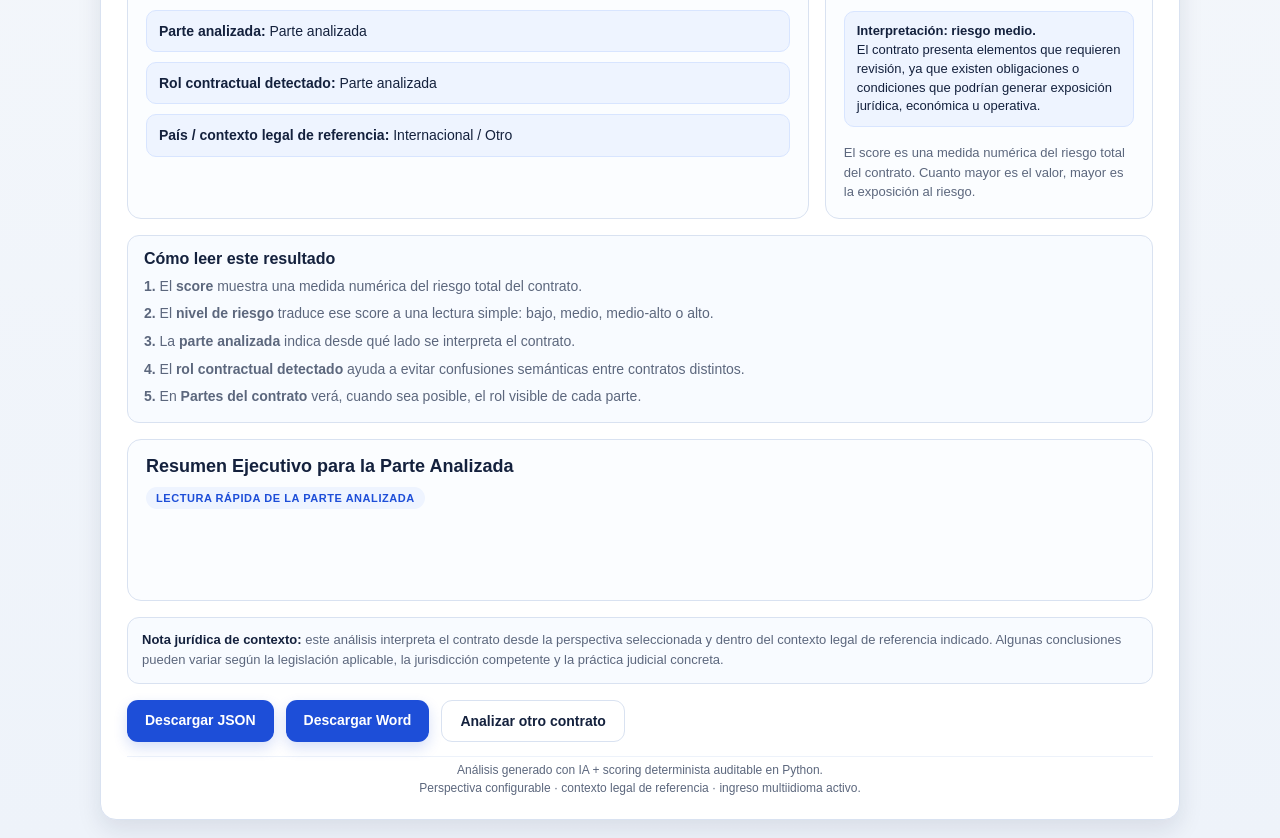
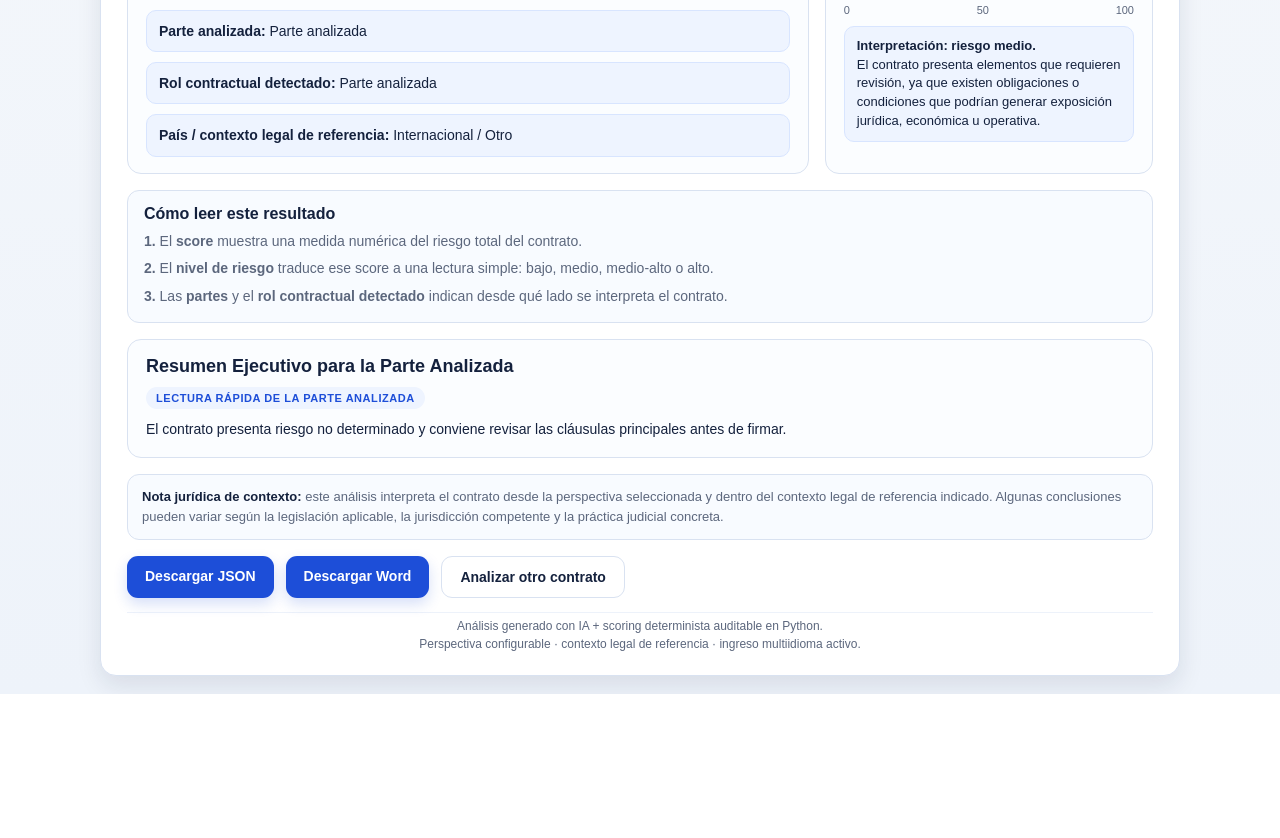
Before and after one commit to cgcv1961-design/AI_Gpt_AUTOMATIZACION, a FastAPI app: template demo_web/templates/resultado.html in a window 1280 px wide. Shown: the part 284-1122 px from the top of the page. After the commit the page ends 978 px from the top, so only its background shows below. Run offline with FastAPI, Linux system fonts and the light colour scheme; the template is opened without the code that fills it, so the values that code supplies are empty.

Commit message:
Resume resultado web y elimina repeticiones visuales

```diff
--- a/demo_web/templates/resultado.html
+++ b/demo_web/templates/resultado.html
@@ -170,13 +170,6 @@
             padding: 10px 12px;
         }
 
-        .score-help {
-            margin-top: 8px;
-            font-size: 13px;
-            line-height: 1.5;
-            color: var(--muted);
-        }
-
         .score-bar-box {
             margin-top: 4px;
         }
@@ -270,8 +263,6 @@
             line-height: 1.55;
             color: var(--text);
             white-space: pre-wrap;
-            max-height: 260px;
-            overflow: auto;
         }
 
         .mini-guide {
@@ -382,6 +373,11 @@
     </style>
 </head>
 <body>
+    {#
+    =========================================================
+    PREPARACIÓN DE VARIABLES DE PRESENTACIÓN
+    =========================================================
+    #}
     {% set riesgo = (nivel_riesgo or 'medio') | lower | replace(' ', '-') %}
     {% set score_valor = (score_total or 0) | float %}
     {% set score_pct = score_valor if score_valor <= 100 else 100 %}
@@ -403,8 +399,13 @@
         {% set etiqueta_pais = "Internacional / Otro" %}
     {% endif %}
 
-    {% set interpretacion_score_auto = interpretacion_score if interpretacion_score is defined and interpretacion_score else "El score es una medida numérica del riesgo total del contrato. Cuanto mayor es el valor, mayor es la exposición al riesgo." %}
-
+    {#
+    =========================================================
+    INTERPRETACIÓN VISUAL DEL SCORE
+    Dejamos una sola explicación visible, dentro de la caja.
+    Eliminamos la línea repetida de abajo.
+    =========================================================
+    #}
     {% if riesgo == "bajo" %}
         {% set resumen_score = "Interpretación: riesgo bajo." %}
         {% set explicacion_riesgo = "El contrato presenta una exposición relativamente contenida, aunque igualmente conviene revisar sus cláusulas relevantes antes de firmar." %}
@@ -419,7 +420,27 @@
         {% set explicacion_riesgo = "El contrato presenta una exposición elevada y requiere revisión prioritaria, ya que contiene cláusulas con potencial impacto significativo." %}
     {% else %}
         {% set resumen_score = "Interpretación automática basada en el scoring del sistema." %}
-        {% set explicacion_riesgo = interpretacion_score_auto %}
+        {% set explicacion_riesgo = interpretacion_score if interpretacion_score is defined and interpretacion_score else "El score es una medida numérica del riesgo total del contrato." %}
+    {% endif %}
+
+    {#
+    =========================================================
+    RESUMEN EJECUTIVO WEB MÁS CORTO
+    La idea es que la web sea más ejecutiva que el Word.
+    Armamos un texto corto usando la información ya calculada.
+    =========================================================
+    #}
+    {% set partes_visibles = partes_con_rol if partes_con_rol is defined and partes_con_rol else partes %}
+    {% set resumen_web = "" %}
+
+    {% if tipo_contrato and rol_detectado_final != "Parte analizada" %}
+        {% set resumen_web = "El contrato muestra " ~ (nivel_riesgo or "riesgo no determinado") | lower ~ " y se analiza desde el rol " ~ rol_detectado_final ~ "." %}
+    {% else %}
+        {% set resumen_web = "El contrato presenta " ~ (nivel_riesgo or "riesgo no determinado") | lower ~ " y conviene revisar las cláusulas principales antes de firmar." %}
+    {% endif %}
+
+    {% if interpretacion_ejecutiva %}
+        {# dejamos disponible el texto original si más adelante quieres volver a usarlo #}
     {% endif %}
 
     <div class="wrapper">
@@ -465,8 +486,6 @@
                             <strong>País / contexto legal de referencia:</strong> {{ etiqueta_pais }}
                         </div>
 
-                        {% set partes_visibles = partes_con_rol if partes_con_rol is defined and partes_con_rol else partes %}
-
                         {% if partes_visibles is defined and partes_visibles %}
                         <div class="partes-box">
                             <div class="row" style="margin-bottom: 8px;">
@@ -501,28 +520,32 @@
                             <strong>{{ resumen_score }}</strong><br>
                             {{ explicacion_riesgo }}
                         </div>
-
-                        <div class="score-help">
-                            {{ interpretacion_score_auto }}
-                        </div>
                     </div>
                 </div>
 
+                {#
+                =========================================================
+                CÓMO LEER EL RESULTADO
+                Versión resumida: 3 puntos, más limpia.
+                =========================================================
+                #}
                 <div class="mini-guide">
                     <h3>Cómo leer este resultado</h3>
                     <p><strong>1.</strong> El <strong>score</strong> muestra una medida numérica del riesgo total del contrato.</p>
                     <p><strong>2.</strong> El <strong>nivel de riesgo</strong> traduce ese score a una lectura simple: bajo, medio, medio-alto o alto.</p>
-                    <p><strong>3.</strong> La <strong>parte analizada</strong> indica desde qué lado se interpreta el contrato.</p>
-                    <p><strong>4.</strong> El <strong>rol contractual detectado</strong> ayuda a evitar confusiones semánticas entre contratos distintos.</p>
-                    <p><strong>5.</strong> En <strong>Partes del contrato</strong> verá, cuando sea posible, el rol visible de cada parte.</p>
+                    <p><strong>3.</strong> Las <strong>partes</strong> y el <strong>rol contractual detectado</strong> indican desde qué lado se interpreta el contrato.</p>
                 </div>
 
+                {#
+                =========================================================
+                RESUMEN EJECUTIVO WEB
+                Más corto y más ejecutivo que el Word.
+                =========================================================
+                #}
                 <div class="resumen-box">
                     <h2>Resumen Ejecutivo para la Parte Analizada</h2>
                     <div class="interpretacion-tag">Lectura rápida de la parte analizada</div>
-                    <div class="resumen-text">
-                        {{ interpretacion_ejecutiva }}
-                    </div>
+                    <div class="resumen-text">{{ resumen_web }}</div>
                 </div>
 
                 <div class="lang-note">
```
